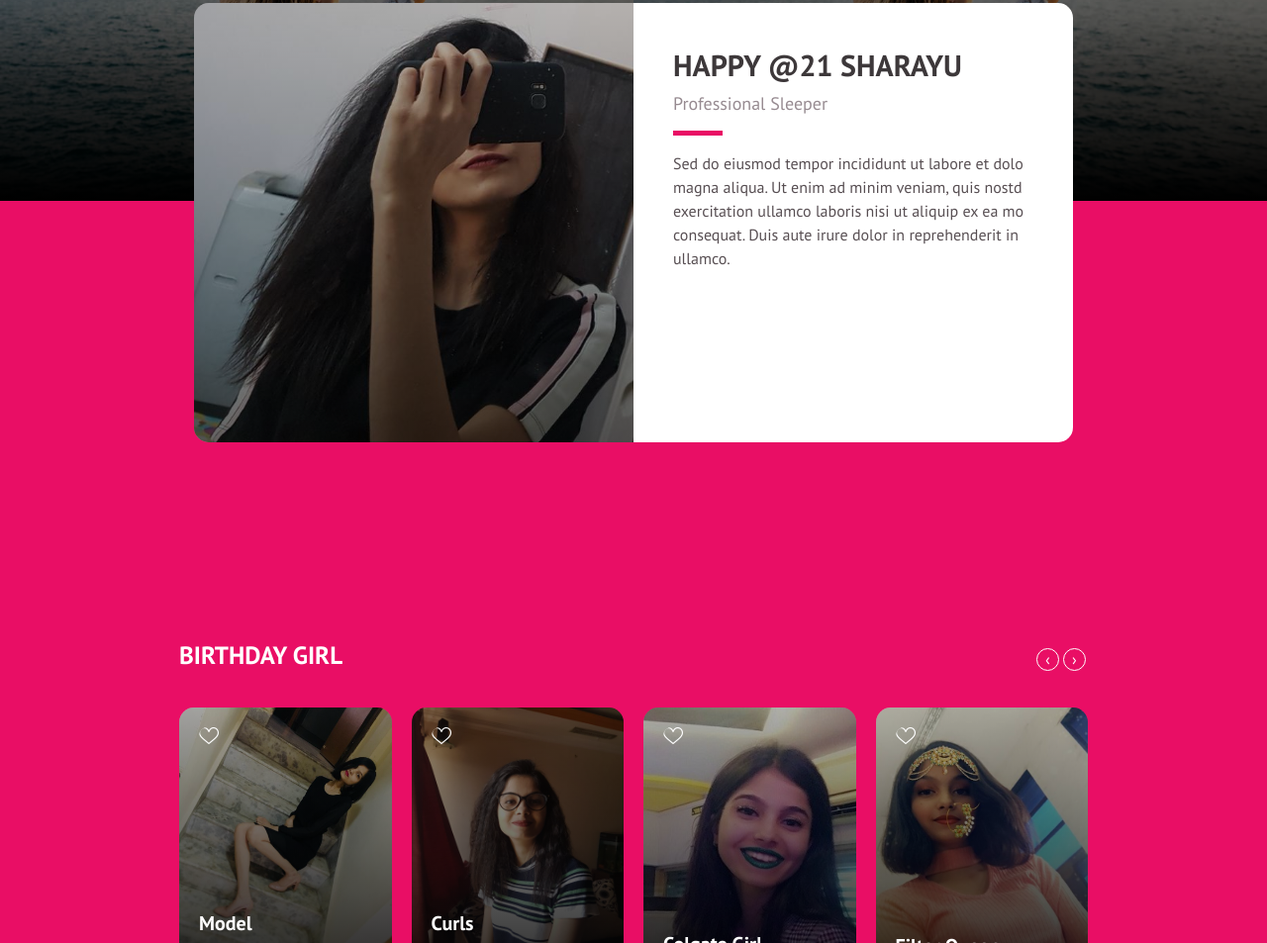
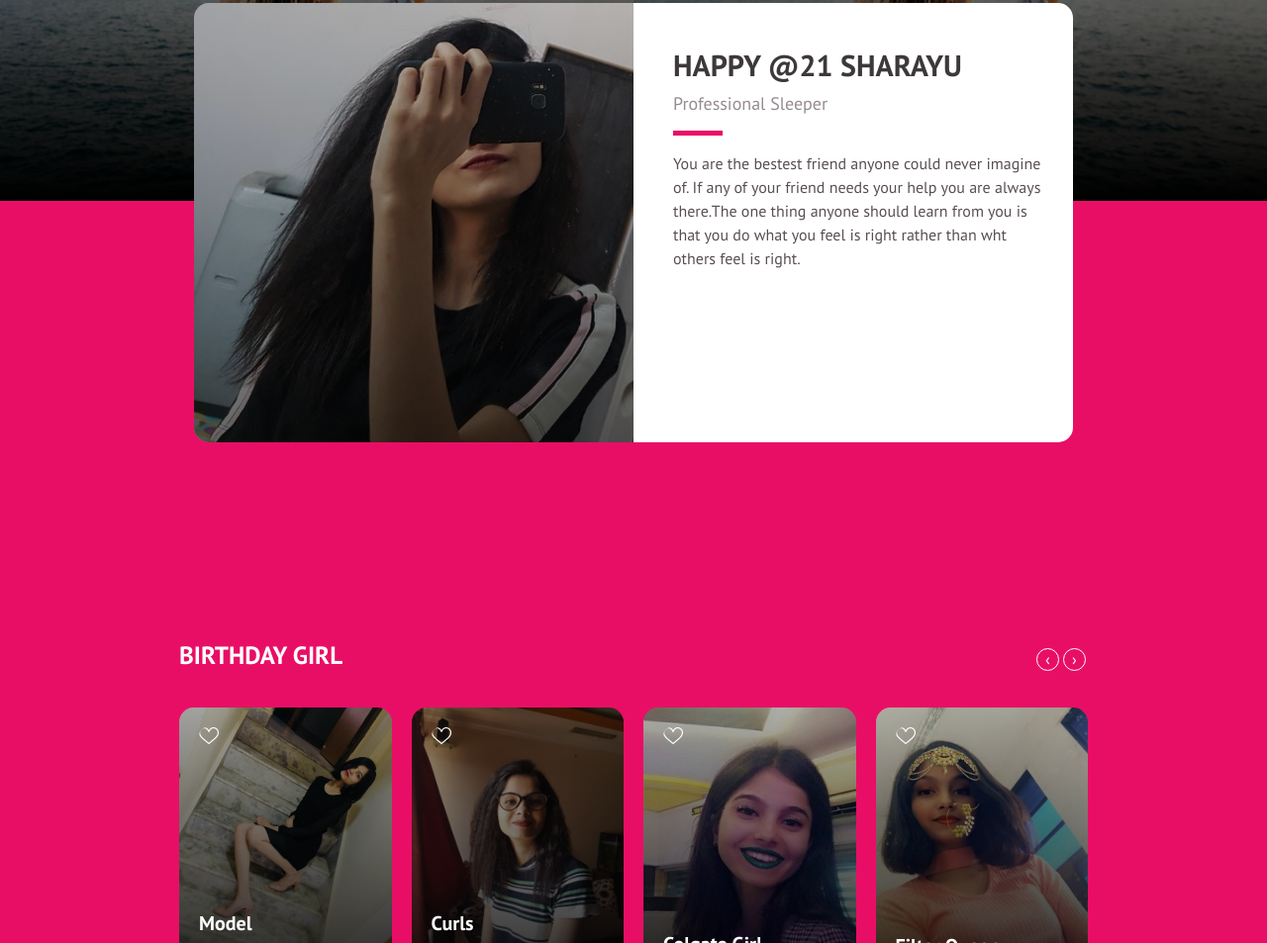
Before and after one commit to ShadowCBN/birthday-wish, a plain HTML site: page index.html in a window 1280 px wide. Shown: the part 2569-3522 px from the top of the page at 99% size. Drawn offline with Linux system fonts and the light colour scheme.

Commit message:
Update index.html

```diff
--- a/index.html
+++ b/index.html
@@ -79,7 +79,8 @@
             <h3>Happy @21 Sharayu</h3>
             <h4>Professional Sleeper</h4>
             <hr />
-            <p>Sed do eiusmod tempor incididunt ut labore et dolo magna aliqua. Ut enim ad minim veniam, quis nostd exercitation ullamco laboris nisi ut aliquip ex ea mo consequat. Duis aute irure dolor in reprehenderit in ullamco.</p>
+            <p>You are the bestest friend anyone could never imagine of.
+If any of your friend needs your help you are always there.The one thing anyone should learn from you is that you do what you feel is right rather than wht others feel is right.</p>
 
           </div>
         </div>
```
